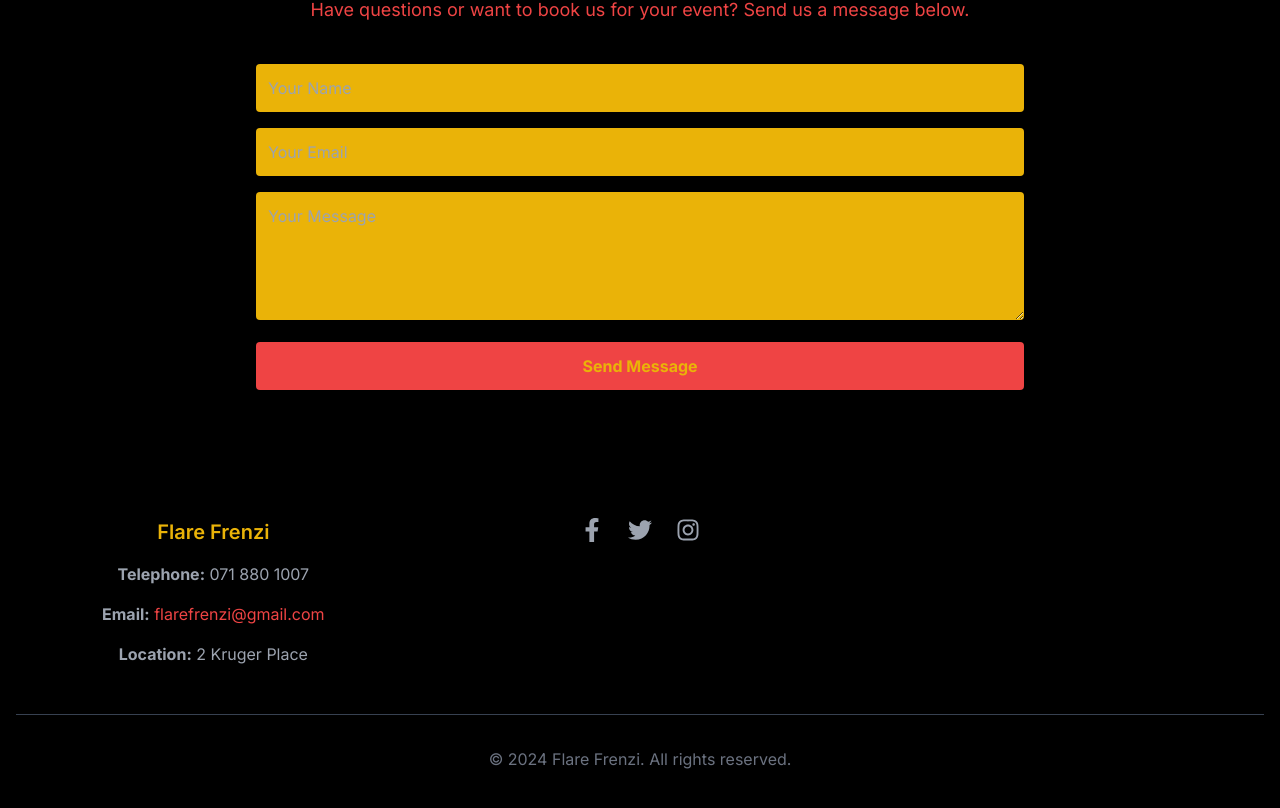
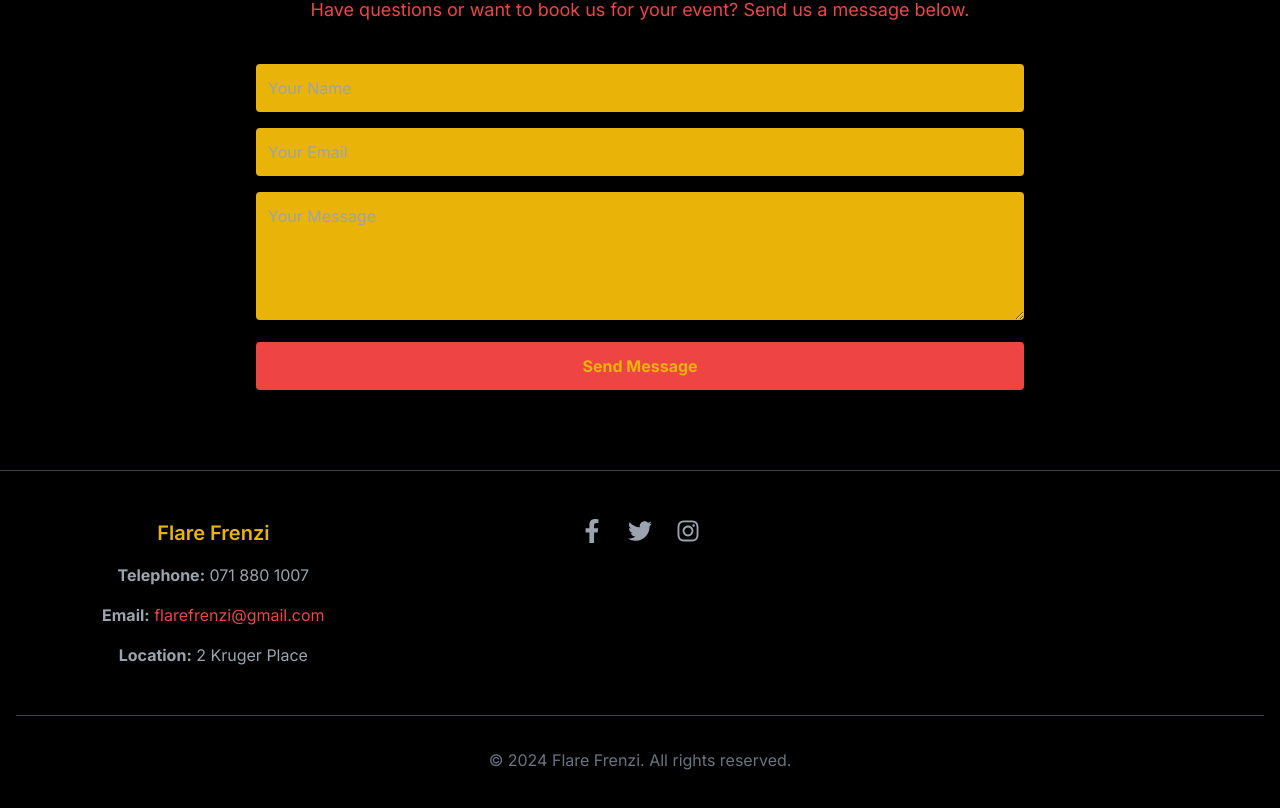
Before and after one commit to Uvaancovie/flare-frenzi, a Next.js app: page / in a window 1280 px wide. Shown: the part 3098-3906 px from the top of the page. Built offline with nearby package versions, Linux system fonts and the light colour scheme.

Commit message:
the footer has a grey line up

```diff
--- a/app/components/Footer.tsx
+++ b/app/components/Footer.tsx
@@ -4,6 +4,7 @@
 
 export default function Footer() {
   return (
+    <div className="border-t border-gray-700"> {/* Grey line above the footer */}
       <footer className="bg-black text-yellow-500 py-12">
         <div className="container mx-auto px-4">
           {/* Footer Top Section */}
@@ -48,5 +49,6 @@
           </div>
         </div>
       </footer>
+    </div>
   );
 }
```
Lines whose indentation alone changed are shown as unchanged.
